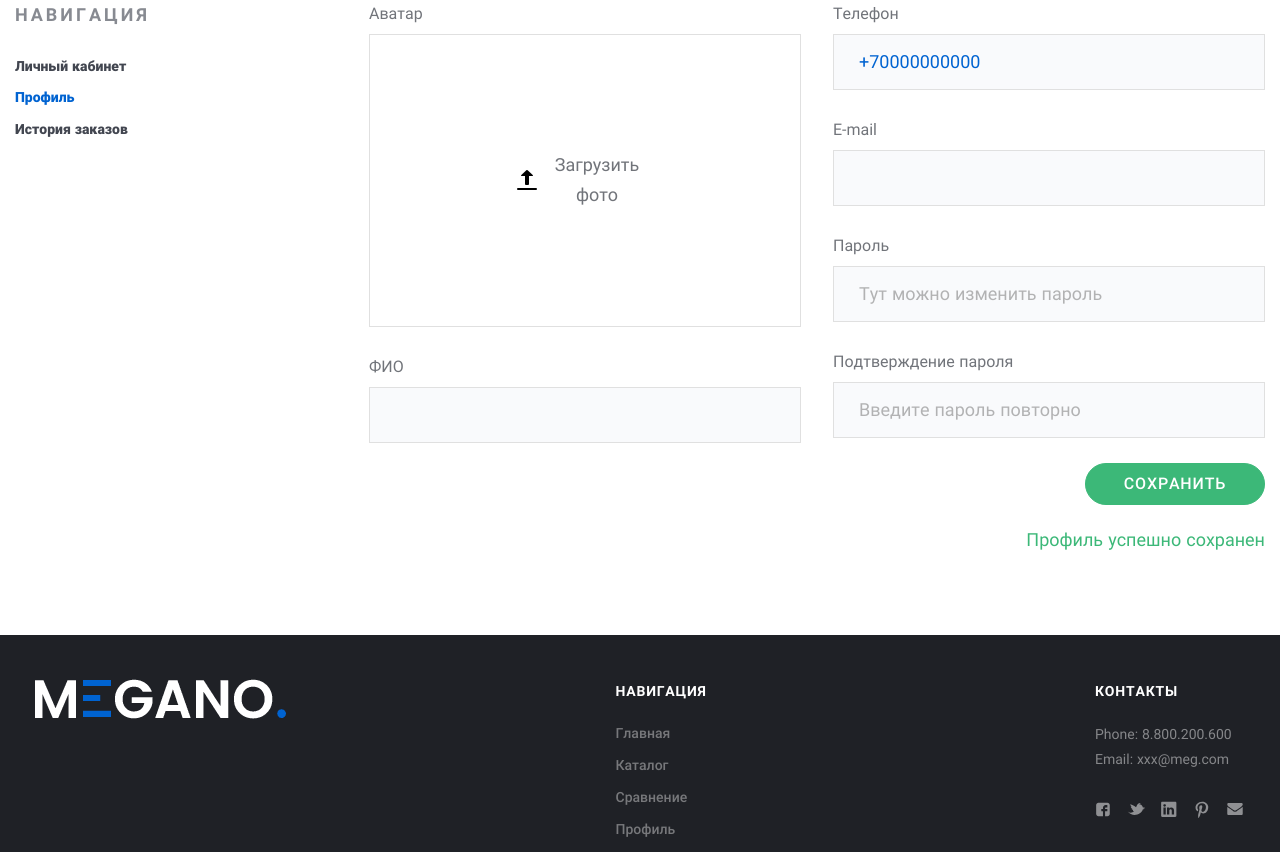
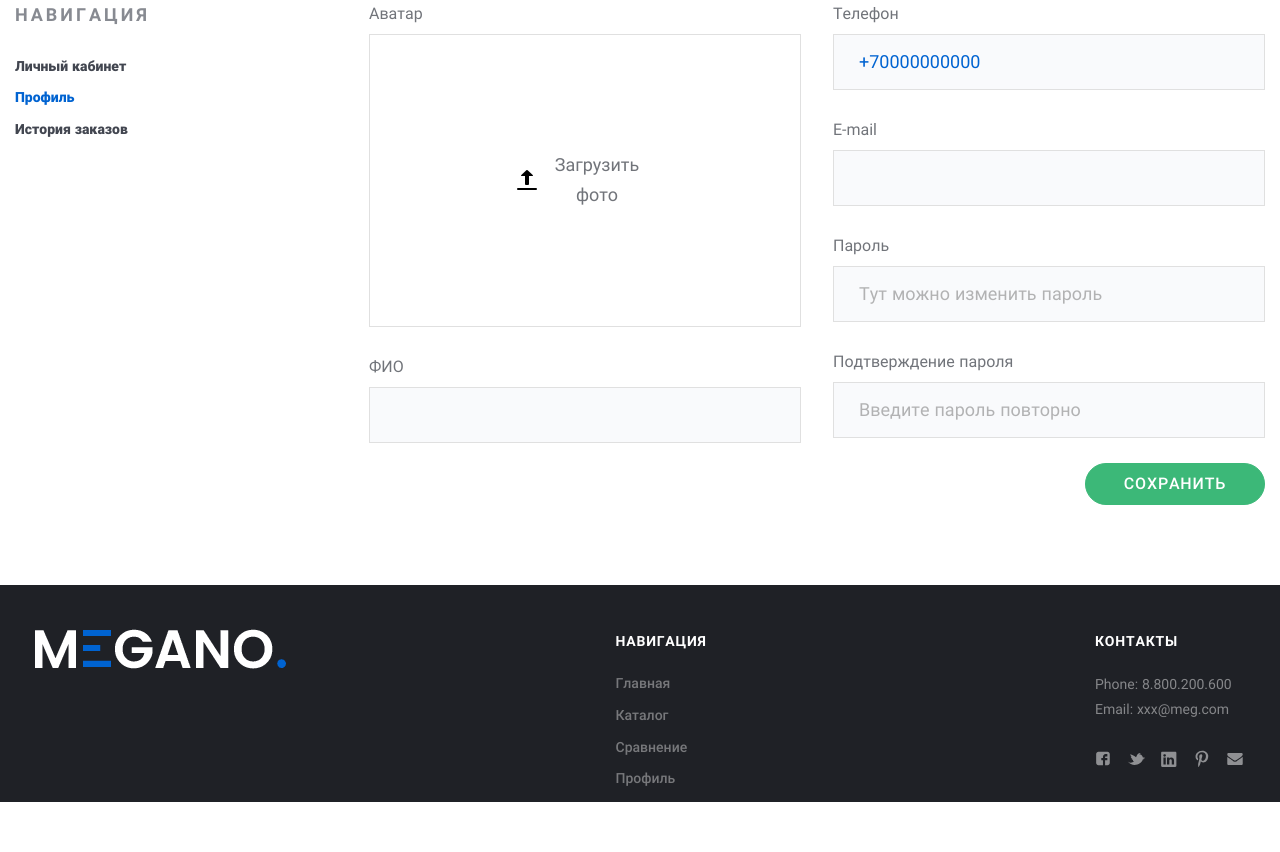
Before and after one commit to ilmi-dzheparov/Django-final-project, a Django app: template src/templates/accounts/profile.html in a window 1280 px wide. Shown: the part 370-1222 px from the top of the page. After the commit the page ends 1172 px from the top, so only its background shows below. Run offline with Django 4.2, Linux system fonts and the light colour scheme; the template is opened without the code that fills it, so the values that code supplies are empty.

Commit message:
Изменил шаблон, убрал оповещение об успешном сохранении

```diff
--- a/src/templates/accounts/profile.html
+++ b/src/templates/accounts/profile.html
@@ -80,8 +80,6 @@
                                             <button class="btn btn_success" type="submit">Сохранить
                                             </button>
                                         </div>
-                                        <div class="Profile-success">Профиль успешно сохранен
-                                        </div>
                                     </div>
                                 </div>
                             </div>
```
